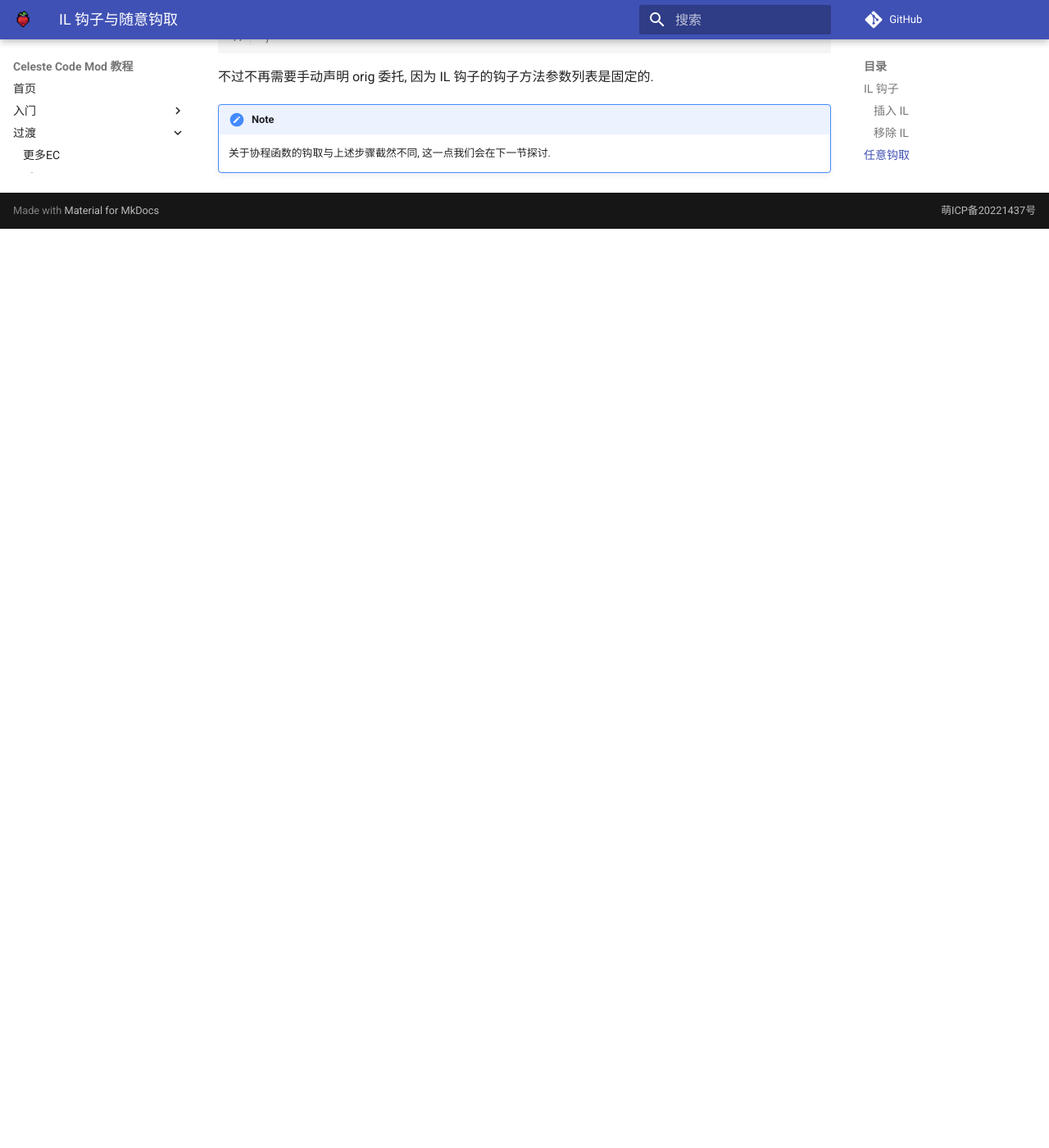
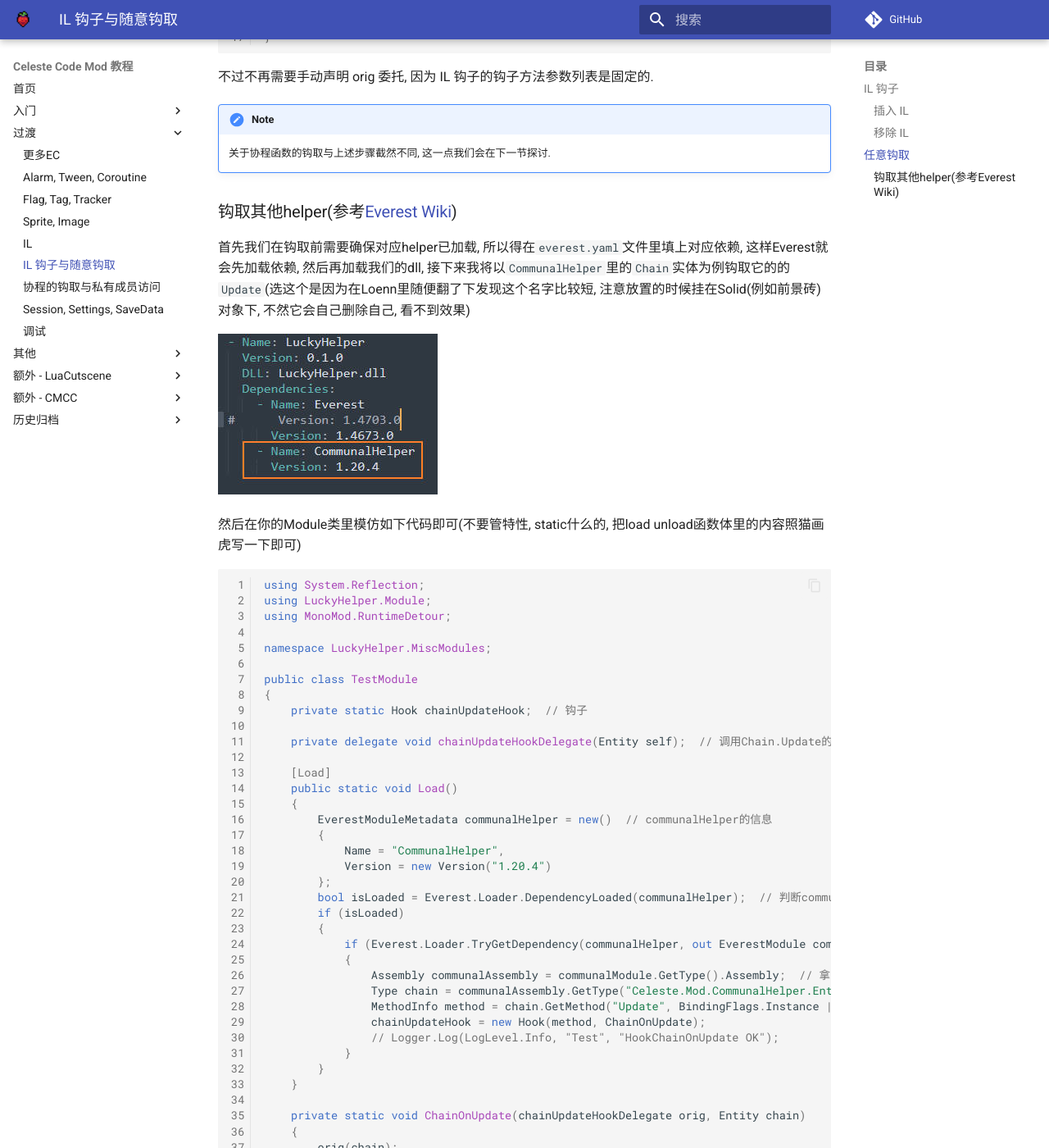
Before and after one commit to Saplonily/CelesteModTutorial, an MkDocs documentation site: the page built from docs/trans/adv_hooks.md, in a window 1280 px wide and 1400 px high, scrolled down 4859 px. Shown: the whole window at 82% size. Built offline with MkDocs 1.6.1 and Material for MkDocs 9.7.7, drawn with Linux system fonts in a browser that asks for light colours; comment, search, counter and statistics services are not loaded; before the commit the page ends 5138 px from its top, so only the background shows below that; some of the changed text lies outside the part shown.

Commit message:
Hook Helper

````diff
--- a/docs/trans/adv_hooks.md
+++ b/docs/trans/adv_hooks.md
@@ -224,3 +224,108 @@ public override void Unload()
 
 !!! note
     关于协程函数的钩取与上述步骤截然不同, 这一点我们会在下一节探讨.
+
+
+### 钩取其他helper(参考[Everest Wiki](https://github.com/EverestAPI/Resources/wiki/Cross-Mod-Functionality))
+首先我们在钩取前需要确保对应helper已加载, 所以得在`everest.yaml`文件里填上对应依赖, 这样Everest就会先加载依赖, 然后再加载我们的dll, 接下来我将以`CommunalHelper`里的`Chain`实体为例钩取它的的`Update`(选这个是因为在Loenn里随便翻了下发现这个名字比较短, 注意放置的时候挂在Solid(例如前景砖)对象下, 不然它会自己删除自己, 看不到效果)
+
+![dependency](imgs/dependency.jpg)
+
+然后在你的Module类里模仿如下代码即可(不要管特性, static什么的, 把load unload函数体里的内容照猫画虎写一下即可)
+```csharp
+using System.Reflection;
+using LuckyHelper.Module;
+using MonoMod.RuntimeDetour;
+
+namespace LuckyHelper.MiscModules;
+
+public class TestModule
+{
+    private static Hook chainUpdateHook;  // 钩子
+
+    private delegate void chainUpdateHookDelegate(Entity self);  // 调用Chain.Update的委托
+
+    [Load]
+    public static void Load()
+    {
+        EverestModuleMetadata communalHelper = new()  // communalHelper的信息
+        {
+            Name = "CommunalHelper",
+            Version = new Version("1.20.4")
+        };
+        bool isLoaded = Everest.Loader.DependencyLoaded(communalHelper);  // 判断communalHelper是否已加载
+        if (isLoaded)
+        {
+            if (Everest.Loader.TryGetDependency(communalHelper, out EverestModule communalModule))  // 拿到communalHelper的Module
+            {
+                Assembly communalAssembly = communalModule.GetType().Assembly;  // 拿到communalHelper的程序集
+                Type chain = communalAssembly.GetType("Celeste.Mod.CommunalHelper.Entities.Chain");  // 拿到Chain的Type
+                MethodInfo method = chain.GetMethod("Update", BindingFlags.Instance | BindingFlags.Public);  // 拿到Update函数
+                chainUpdateHook = new Hook(method, ChainOnUpdate);
+                // Logger.Log(LogLevel.Info, "Test", "HookChainOnUpdate OK");
+            }
+        }
+    }
+
+    private static void ChainOnUpdate(chainUpdateHookDelegate orig, Entity chain)
+    {
+        orig(chain);
+        // 做一些事
+        // Logger.Log(LogLevel.Info, "Test", "123");
+    }
+
+    [Unload]
+    public static void Unload()
+    {
+        chainUpdateHook.Dispose();
+    }
+}
+```
+
+但是这么写就很难受, 而且chain的类型为Entity不为Chain了, 想类型转成Chain我们又拿不到Chain, 这时就需要我们在IDE里添加`CommunalHelper`的Dll依赖(从你下载的`CommunalHelper.zip`借出来, 然后就像一开始配置蔚蓝code环境那样添加引用即可)(虽然我也不清楚是否应该这样做)
+
+![code_dependency](imgs/code_dependency.jpg)
+
+代码看上去长这样
+```csharp
+using System.Reflection;
+using Celeste.Mod.CommunalHelper.Entities;
+using LuckyHelper.Module;
+using MonoMod.RuntimeDetour;
+
+namespace LuckyHelper.MiscModules;
+
+public class TestModule
+{
+    private static Hook chainUpdateHook;
+
+    private delegate void chainUpdateHookDelegate(Chain self);
+
+    [Load]
+    public static void Load()
+    {
+        EverestModuleMetadata communalHelper = new()
+        {
+            Name = "CommunalHelper",
+            Version = new Version("1.20.4")
+        };
+        bool isLoaded = Everest.Loader.DependencyLoaded(communalHelper);
+        if (isLoaded)
+        {
+            chainUpdateHook = new Hook(typeof(Chain).GetMethod("Update"), ChainOnUpdate);
+        }
+    }
+
+    private static void ChainOnUpdate(chainUpdateHookDelegate orig, Chain chain)
+    {
+        orig(chain);
+        Logger.Log(LogLevel.Info, "Test", "123");
+    }
+
+    [Unload]
+    public static void Unload()
+    {
+        chainUpdateHook.Dispose();
+    }
+}
+```
````
Also changed, not shown: docs/trans/imgs/code_dependency.jpg (added), docs/trans/imgs/dependency.jpg (added).
